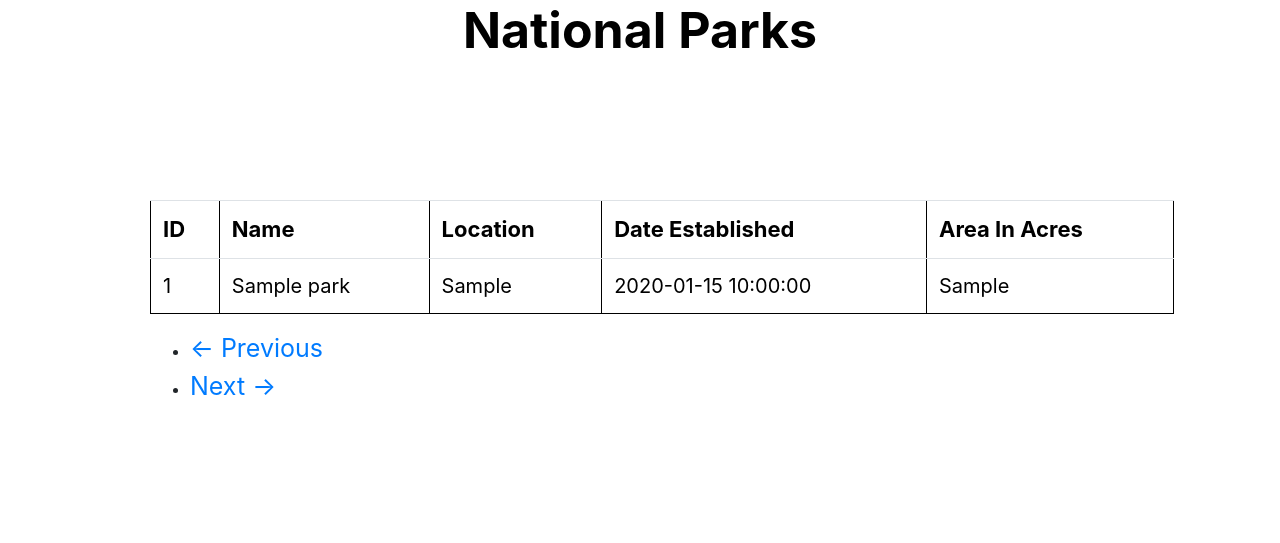
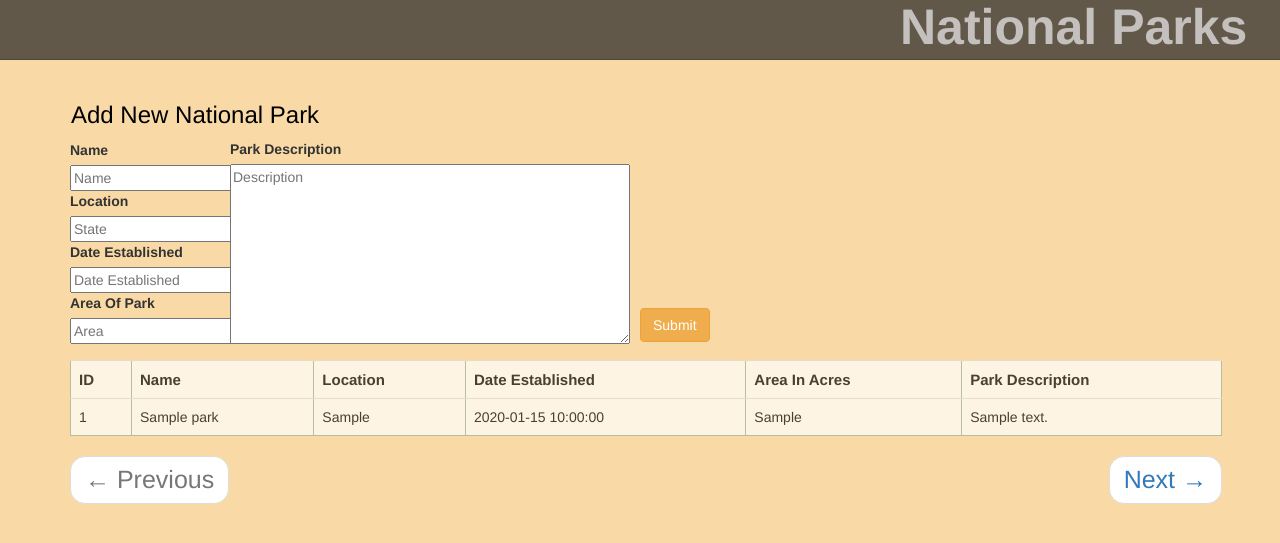
Before and after one commit to dannyalxndr/Codeup_Web_Exercises, a PHP site: page /national_parks.php in a window 1280 px wide. Shown: the top 543 px of the page. Run offline with PHP 8.4, Linux system fonts and the light colour scheme; tables that the repository leaves empty or names only in its code hold one stand-in row (values such as "Sample post"); some libraries are stand-ins or nearby versions.

Commit message:
Functioning national parks website that stores into a database

```diff
--- a/public/national_parks.php
+++ b/public/national_parks.php
@@ -8,6 +8,7 @@ $dbc->setAttribute(PDO::ATTR_ERRMODE, PDO::ERRMODE_EXCEPTION);
 
 $stmt = $dbc->query('SELECT * FROM national_parks ORDER BY id LIMIT 4');
 
+// function for getting the offset value
 function getOffset() {
 
     $page = isset($_GET['page']) ? $_GET['page'] : 1;
@@ -15,8 +16,16 @@ function getOffset() {
     return ($page - 1) * 4;
 }
 
-$query = 'SELECT * FROM national_parks LIMIT 4 OFFSET ' . getOffset();
-$parks = $dbc->query($query)->fetchAll(PDO::FETCH_ASSOC);
+function getParks($dbc) {
+	$page = getOffset();
+	$stmt = $dbc->prepare('SELECT * FROM national_parks LIMIT :LIMIT OFFSET :OFFSET');
+
+	$stmt->bindValue(':LIMIT', 4, PDO::PARAM_INT);
+	$stmt->bindValue(':OFFSET', $page, PDO::PARAM_INT);
+	$stmt->execute();
+	$stmt = $stmt->fetchAll(PDO::FETCH_ASSOC);
+	return $stmt;
+}
 
 $count = $dbc->query('SELECT count(*) FROM national_parks')->fetchColumn();
 
@@ -25,6 +34,24 @@ $numPages = ceil($count / 4);
 $page = isset($_GET['page']) ? $_GET['page'] : 1;
 $nextPage = $page + 1;
 $prevPage = $page - 1;
+
+//////////////////////////////////////////////////////////////////////
+//////////////////////////////////////////////////////////////////////
+
+if(!empty($_POST['name']) && !empty($_POST['location']) && !empty($_POST['date_established']) && !empty($_POST['area_in_acres']) && !empty($_POST['park_description'])) {
+
+	$stmt = $dbc->prepare('INSERT INTO national_parks (name, location, date_established,
+		area_in_acres, park_description)
+		VALUES (:name, :location, :date_established, :area_in_acres, :park_description)');
+
+	    $stmt->bindValue(':name', $_POST['name'], PDO::PARAM_STR);
+	    $stmt->bindValue(':location',  $_POST['location'],  PDO::PARAM_STR);
+	    $stmt->bindValue(':date_established', $_POST['date_established'],  PDO::PARAM_STR);
+	    $stmt->bindValue(':area_in_acres', $_POST['area_in_acres'],  PDO::PARAM_STR);
+	    $stmt->bindValue(':park_description', $_POST['park_description'],  PDO::PARAM_STR);
+
+	    $stmt->execute();
+}
 
 ?>
 
@@ -38,36 +65,79 @@ $prevPage = $page - 1;
  	<style>
 
  	body {
-	 	background-color: #fff;
+	 	background-color: #F9DAA7;
+	 	padding-top: 40px;
  	}
- 	#container {
- 		top: 200px;
+ 	.jumbotron {
+ 		height: 250px;
+ 	}
+ 	.navbar {
+ 		opacity:0.7;
+ 		height: 60px;
+ 	}
+ 	#bigContainer {
+ 		top: 130px;
 		position: absolute;
-		left: 150px;
-		width: 80%;
+		left: 70px;
+		width: 90%;
 		margin-bottom: 50px;
 		opacity:1;
  	}
  	#pageTitle {
- 		text-align: center;
- 		color: #000;
+ 		/*text-align: right;*/
+ 		position: absolute;
+ 		color: #ADB5C7;
  		font-size: 50px;
  		font-weight: bold;
- 		top: 100px;
+ 		top: -20px;
+ 		left: 900px;
  	}
  	#links {
  		text-align: center;
  	}
+ 	#addNationalParkTitle {
+ 		position: absolute;
+ 		color: #000;
+ 		top: -48px;
+ 		left: 1px;
+ 	}
+ 	#parkInputForm {
+ 		width: 80%;
+ 		left: 300px;
+ 		top: -130px;
+ 		padding-top: 10px;
+ 		padding-bottom: 6px;
+ 		margin-left: 15px;
+ 		clear: top;
+ 	}
+ 	#park_description {
+ 		width: 400px;
+ 		height: 180px;
+ 	}
+ 	#submitBtn {
+ 		position: absolute;
+ 		left: 570px;
+ 		top: 178px;
+ 	}
+ 	#parkDescriptionWithLabel {
+ 		position: absolute;
+ 		left: 160px;
+ 		top: 9px;
+ 	}
 	table {
- 		border: 1px #000;
- 		width: 90%;
+ 		border: 1px #9DB0A1;
+ 		margin-top: 10px;
+ 		background-color: #fff;
+ 		opacity:0.7;
+ 		width: 100%;
+ 		float: left;
  	}
  	th {
  		color: #000;
- 		font-size: 22px;
+ 		font-size: 15px;
  	}
  	td {
- 		font-size: 20px;
+ 		font-size: 14px;
  		color: #000;
  	}
  	a {
@@ -77,8 +147,69 @@ $prevPage = $page - 1;
  	</style>
 </head>
 <body>
+
+<!--        ------------------------------------------------------------       -->
+
+
+ 	<div id="bigContainer">
+ 		<div id="parkInputForm">
+ 	 		<h3 id="addNationalParkTitle">Add New National Park</h3>
+			<div class="row">
+				<form method="POST" action="/national_parks.php">
+		            <fieldset>
+		            	<label for="name">Name</label><br>
+		                <input type="text" id="name" name="name" class="input-block-level" placeholder="Name"><br>
+		                <label for="location">Location</label><br>
+		                <input type="text" id="location" name="location" class="input-block-level" placeholder="State"><br>
+		                <label for="date_established">Date Established</label><br>
+		                <input type="text" id="date_established" name="date_established" class="input-block-level" placeholder="Date Established"><br>
+		                <label for="area_in_acres">Area Of Park</label><br>
+		                <input type="text" id="area_in_acres" name="area_in_acres" class="input-block-level" placeholder="Area"><br>
+		               	<div id="parkDescriptionWithLabel">
+			                <label for="park_description">Park Description</label><br>
+			                <textarea id="park_description" name="park_description" class="input-block-level" placeholder="Description"></textarea><br>
+		               	</div>
+
+		                <button type="submit" id="submitBtn" class="btn btn-warning pull-right">Submit</button>
+		            </fieldset>
+		        </form>
+			</div>
+		</div>
+
+<!--        ------------------------------------------------------------       -->
+
+		<div class="modal fade">
+			<div class="modal-dialog">
+				<div class="modal-content">
+					<div class="modal-header">
+						<button type="button" class="close" data-dismiss="modal" aria-hidden="true">×</button>
+						<h4 class="modal-title">Modal title</h4>
+					</div>
+					<div class="modal-body">
+						<p>One fine body…</p>
+					</div>
+					<div class="modal-footer">
+						<button type="button" class="btn btn-default" data-dismiss="modal">Close</button>
+						<button type="button" class="btn btn-primary">Save changes</button>
+					</div>
+				</div><!-- /.modal-content -->
+			</div><!-- /.modal-dialog -->
+		</div><!-- /.modal -->
+
+<!--        ------------------------------------------------------------       -->
+
+		<nav class="navbar navbar-default navbar-fixed-top navbar-inverse" role="navigation">
+			<div class="container">
 				<h2 id="pageTitle">National Parks</h2>
- 	<div id="container">
+			</div>
+		</nav>
+			<!-- <div class="jumbotron">
+
+
+			</div> -->
+
+<!--        ------------------------------------------------------------       -->
+
 	 	<table class="table table-hover" border="1px solid black">
 	 		<tr>
 				<th>ID</th>
@@ -86,17 +217,18 @@ $prevPage = $page - 1;
 				<th>Location</th>
 				<th>Date Established</th>
 				<th>Area In Acres</th>
+				<th>Park Description</th>
 			</tr>
-		<? foreach ($parks as $park) : ?>
+		    <? foreach (getParks($dbc) as $key => $parks) : ?>
             <tr>
-		    	<td><?= $park['id'] ?></td>
-		        <td><?= $park['name'] ?></td>
-		        <td><?= $park['location'] ?></td>
-		        <td><?= $park['date_established'] ?></td>
-		        <td><?= $park['area_in_acres'] ?></td>
+                <? foreach ($parks as $park): ?>
+                    <td><?= htmlspecialchars(strip_tags($park)); ?></td>
+                <? endforeach; ?>
             </tr>
             <? endforeach; ?>
 		</table>
+
+<!--        ------------------------------------------------------------       -->
 
 		<ul class="pager">
 			<?php if ($page == 1): ?>
@@ -115,5 +247,8 @@ $prevPage = $page - 1;
 		</ul>
 
 	</div>
+
+	<script src="/js/jquery.js"></script>
+
 </body>
 </html>
```
Lines whose indentation alone changed are shown as unchanged.
